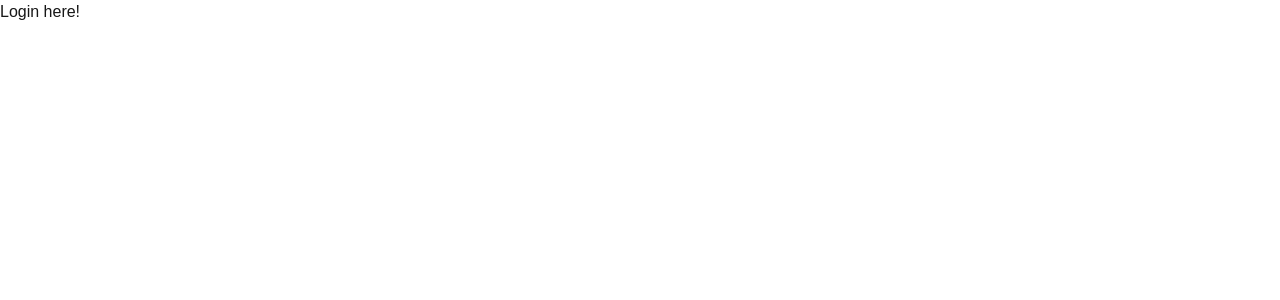
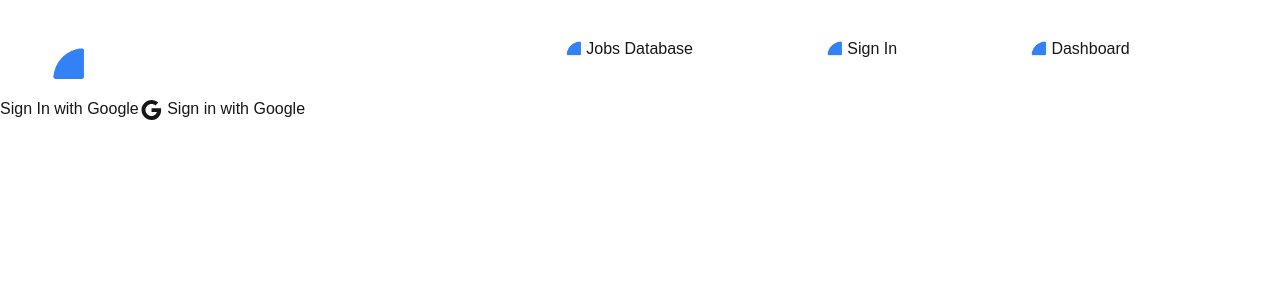
Before and after one commit to rahulpanchal0106/reachout, a Next.js app: page /login in a window 1280 px wide. Shown: the top 300 px of the page. Built offline with nearby package versions, Linux system fonts and the light colour scheme.

Commit message:
Add signin page

```diff
--- a/package.json
+++ b/package.json
@@ -12,6 +12,7 @@
     "@emotion/react": "^11.13.3",
     "@emotion/styled": "^11.13.0",
     "@mui/icons-material": "^6.1.3",
+    "axios": "^1.7.7",
     "mui": "^0.0.1",
     "next": "14.2.15",
     "react": "^18",
--- a/src/app/login/page.tsx
+++ b/src/app/login/page.tsx
@@ -1,5 +1,29 @@
+"use client"
+import Nav from "@/components/Nav"
+import { Google } from "@mui/icons-material"
+import axios from 'axios'
+
+
 export default function Login(){
-    return (
-        <h1>Login here!</h1>
-    )
+
+    const handleoAuth= async()=> {
+        try{
+            const resp = await axios.get('http://localhost:8080/auth/google')
+            console.log("==> ",resp);
+            if(resp){
+                const authUrl = resp.data.authUrl;
+                window.location.href = authUrl;
+            }
+        }catch(e){
+            console.error("Error getting /auth/google",e)
+        }
+    }
+
+    return (<>
+        <Nav/>
+        <h1>
+            Sign In with Google
+            <button onClick={handleoAuth} > <Google/> Sign in with Google</button>
+        </h1>
+    </>)
 }
--- a/src/app/page.tsx
+++ b/src/app/page.tsx
@@ -57,7 +57,7 @@ export default function Home() {
       </main>
       <footer className="row-start-3 flex gap-6 flex-wrap items-center justify-center z-10">
         <a
-          className="flex items-center gap-2 hover:underline hover:underline-offset-4"
+          className="flex items-center gap-2 hover:gap-3 hover:underline hover:underline-offset-4"
           href="https://drive.google.com/file/d/1ZJt3KyRYeWOfHS6U2_9oD-sdJUCIgvEv/view?usp=drive_link"
           target="_blank"
           rel="noopener noreferrer"
@@ -72,7 +72,7 @@ export default function Home() {
           Privacy Policy
         </a>
         <a
-          className="flex items-center gap-2 hover:underline hover:underline-offset-4"
+          className="flex items-center gap-2 hover:gap-3 hover:underline hover:underline-offset-4"
           href="https://www.linkedin.com/in/rahul-panchal-05610824a/"
           target="_blank"
           rel="noopener noreferrer"
@@ -87,7 +87,7 @@ export default function Home() {
           <LinkedIn className="text-gray-500"/>
           Contact Developer
         </a>
-        <a
+        {/* <a
           className="flex items-center gap-2 hover:underline hover:underline-offset-4"
           href="https://nextjs.org?utm_source=create-next-app&utm_medium=appdir-template-tw&utm_campaign=create-next-app"
           target="_blank"
@@ -101,7 +101,7 @@ export default function Home() {
             height={16}
           />
           Get Started
-        </a>
+        </a> */}
       </footer>
     </div>
   );
--- a/src/components/Nav.tsx
+++ b/src/components/Nav.tsx
@@ -1,3 +1,4 @@
+"use client"
 import Image from 'next/image';
 import logo from '../assets/logo-nobg-blue.png';
 import pointer from "../assets/pointer-blue.png"
@@ -12,7 +13,7 @@ const Nav = () =>{
         }
     }, []);
     return(
-        <header className="flex w-full flex-row row-start-0 items-center justify-between">
+        <header className="flex w-full flex-row row-start-0 items-center justify-between px-4 py-3">
             <div>
                 <Image src={logo} alt="Reachout logo" width={isWide?130:100}/>
             </div>
@@ -21,8 +22,8 @@ const Nav = () =>{
                 isWide?
                 <div className="flex flex-row w-2/3 items-center justify-evenly z-10">
                     <a
-                    className="flex items-center gap-2 hover:underline hover:underline-offset-4"
-                    href="https://vercel.com/templates?framework=next.js&utm_source=create-next-app&utm_medium=appdir-template-tw&utm_campaign=create-next-app"
+                    className="flex items-center gap-1 hover:gap-3 hover:underline hover:underline-offset-4"
+                    href=""
                     target="_blank"
                     rel="noopener noreferrer"
                     >
@@ -35,8 +36,8 @@ const Nav = () =>{
                         />
                         Jobs Database
                     </a>
-                    <a
-                    className="flex items-center gap-2 hover:underline hover:underline-offset-4"
+                    {/* <a
+                    className="flex items-center gap-1 hover:underline hover:underline-offset-4"
                     href="https://vercel.com/templates?framework=next.js&utm_source=create-next-app&utm_medium=appdir-template-tw&utm_campaign=create-next-app"
                     target="_blank"
                     rel="noopener noreferrer"
@@ -49,10 +50,10 @@ const Nav = () =>{
                             height={16}
                         />
                         Your Resume
-                    </a>
+                    </a> */}
                     <a
-                    className="flex items-center gap-2 hover:underline hover:underline-offset-4"
-                    href="https://vercel.com/templates?framework=next.js&utm_source=create-next-app&utm_medium=appdir-template-tw&utm_campaign=create-next-app"
+                    className="flex items-center gap-1 hover:gap-3 hover:underline hover:underline-offset-4"
+                    href="/login"
                     target="_blank"
                     rel="noopener noreferrer"
                     >
@@ -63,10 +64,10 @@ const Nav = () =>{
                             width={16}
                             height={16}
                         />
-                        Log Out
+                        Sign In
                     </a>
                     <a
-                    className="flex items-center gap-2 hover:underline hover:underline-offset-4"
+                    className="flex items-center gap-1 hover:gap-3 hover:underline hover:underline-offset-4"
                     href="https://vercel.com/templates?framework=next.js&utm_source=create-next-app&utm_medium=appdir-template-tw&utm_campaign=create-next-app"
                     target="_blank"
                     rel="noopener noreferrer"
@@ -97,7 +98,7 @@ const Nav = () =>{
             {isMenuOpen && (
                 <div className="flex flex-col w-full items-center justify-center z-10">
                     <a
-                    className="flex items-center gap-2 hover:underline hover:underline-offset-4"
+                    className="flex items-center gap-1 hover:underline hover:underline-offset-4"
                     href="https://vercel.com/templates?framework=next.js&utm_source=create-next-app&utm_medium=appdir-template-tw&utm_campaign=create-next-app"
                     target="_blank"
                     rel="noopener noreferrer"
@@ -112,7 +113,7 @@ const Nav = () =>{
                         Jobs Database
                     </a>
                     <a
-                    className="flex items-center gap-2 hover:underline hover:underline-offset-4"
+                    className="flex items-center gap-1 hover:underline hover:underline-offset-4"
                     href="https://vercel.com/templates?framework=next.js&utm_source=create-next-app&utm_medium=appdir-template-tw&utm_campaign=create-next-app"
                     target="_blank"
                     rel="noopener noreferrer"
@@ -127,7 +128,7 @@ const Nav = () =>{
                         Your Resume
                     </a>
                     <a
-                    className="flex items-center gap-2 hover:underline hover:underline-offset-4"
+                    className="flex items-center gap-1 hover:underline hover:underline-offset-4"
                     href="https://vercel.com/templates?framework=next.js&utm_source=create-next-app&utm_medium=appdir-template-tw&utm_campaign=create-next-app"
                     target="_blank"
                     rel="noopener noreferrer"
@@ -142,7 +143,7 @@ const Nav = () =>{
                         Log Out
                     </a>
                     <a
-                    className="flex items-center gap-2 hover:underline hover:underline-offset-4"
+                    className="flex items-center gap-1 hover:underline hover:underline-offset-4"
                     href="https://vercel.com/templates?framework=next.js&utm_source=create-next-app&utm_medium=appdir-template-tw&utm_campaign=create-next-app"
                     target="_blank"
                     rel="noopener noreferrer"
```
Also changed, not shown: 2 other files (tests, documents, lock files or other folders).
